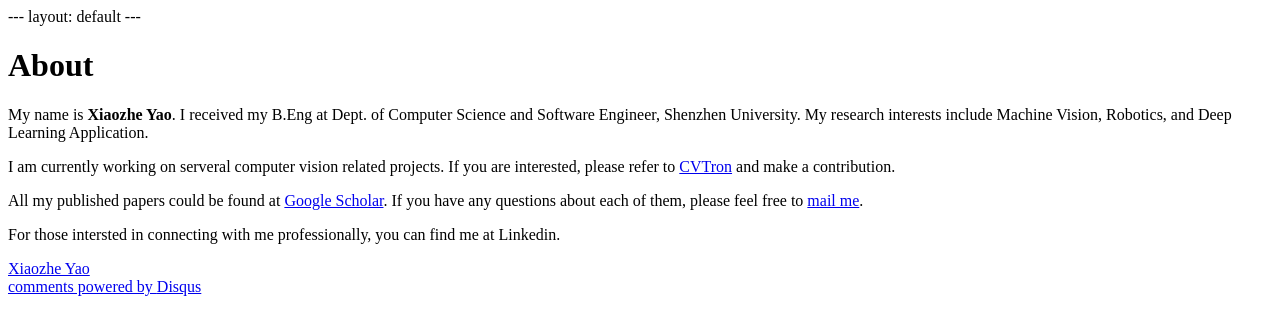
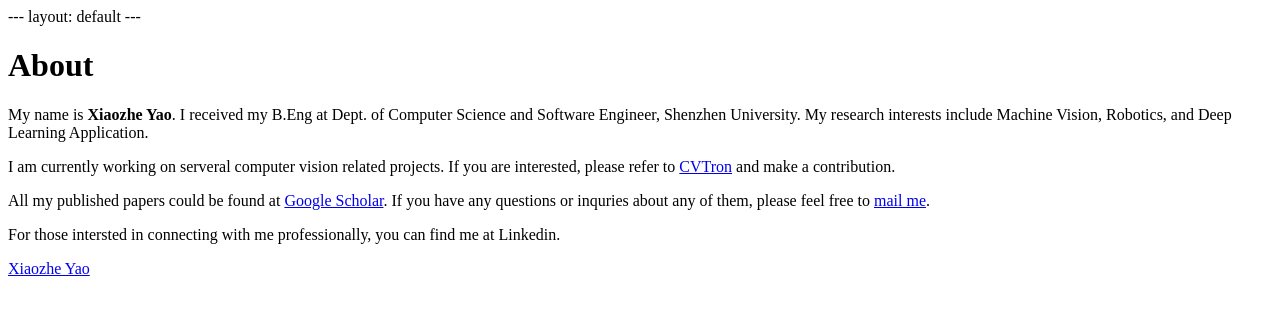
Before and after one commit to CConstance/CConstance.github.io, a Jekyll site: the page built from about.md, in a window 1280 px wide. Shown: the top 335 px of the page. Built offline with Jekyll 4.4.1, drawn with Linux system fonts in a browser that asks for light colours; comment, search, counter and statistics services are not loaded.

Commit message:
fix about

```diff
--- a/about.md
+++ b/about.md
@@ -10,7 +10,7 @@ My name is **Xiaozhe Yao**. I received my B.Eng at Dept. of Computer Science and
 
 I am currently working on serveral computer vision related projects. If you are interested, please refer to <a href="https://github.com/cv-group/CVTron">CVTron</a> and make a contribution.
 
-All my published papers could be found at <a href="https://scholar.google.com/citations?user=Bhgm1tQAAAAJ&hl=en">Google Scholar</a>. If you have any questions about each of them, please feel free to <a href="mailto:xiaozhe.yaoi@gmail.com">mail me</a>.
+All my published papers could be found at <a href="https://scholar.google.com/citations?user=Bhgm1tQAAAAJ&hl=en">Google Scholar</a>. If you have any questions or inquries about any of them, please feel free to <a href="mailto:xiaozhe.yaoi@gmail.com">mail me</a>.
 
 For those intersted in connecting with me professionally, you can find me at Linkedin.
 
```
Also changed, not shown: other parts of about.md (+1 -1 lines).
